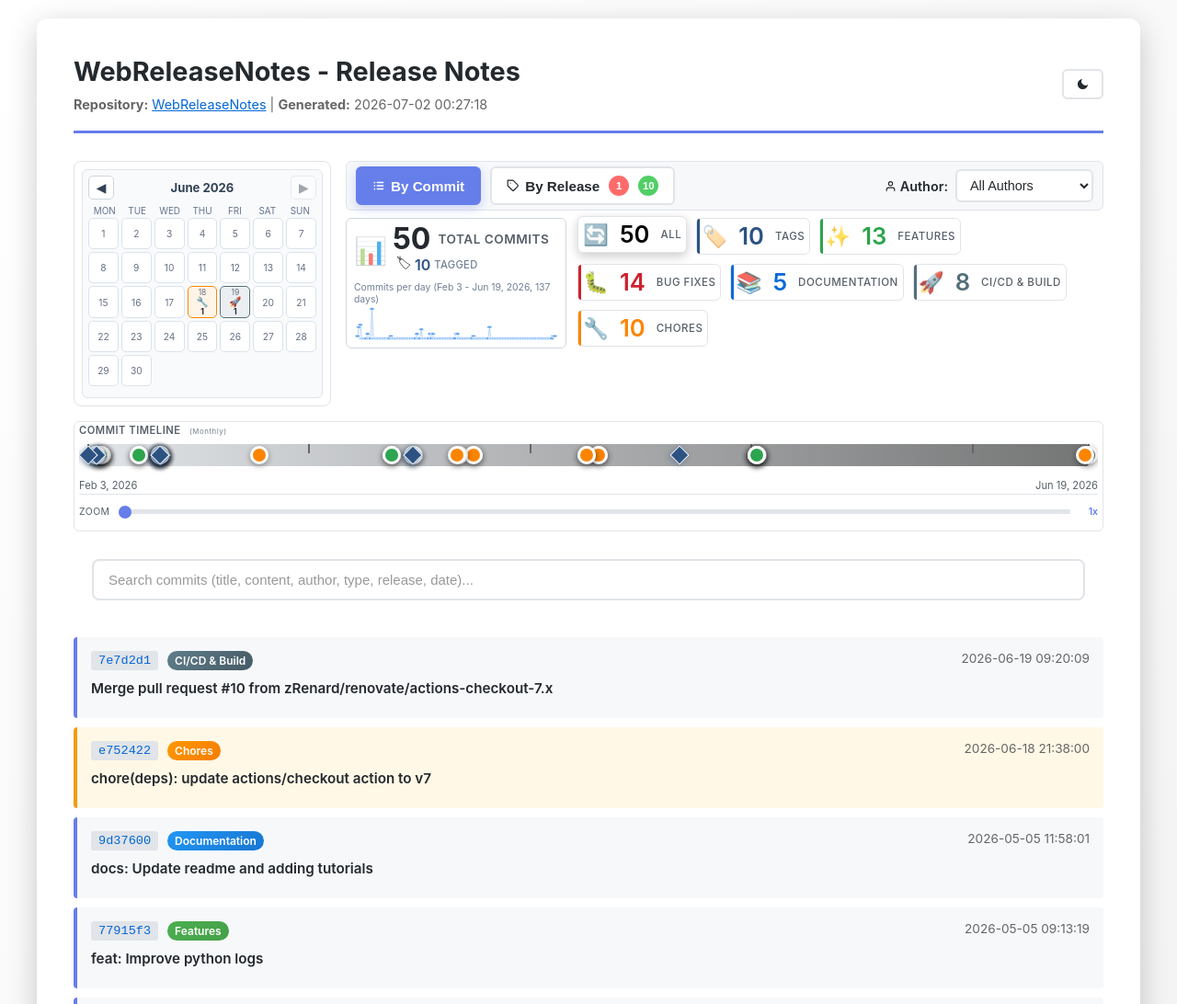
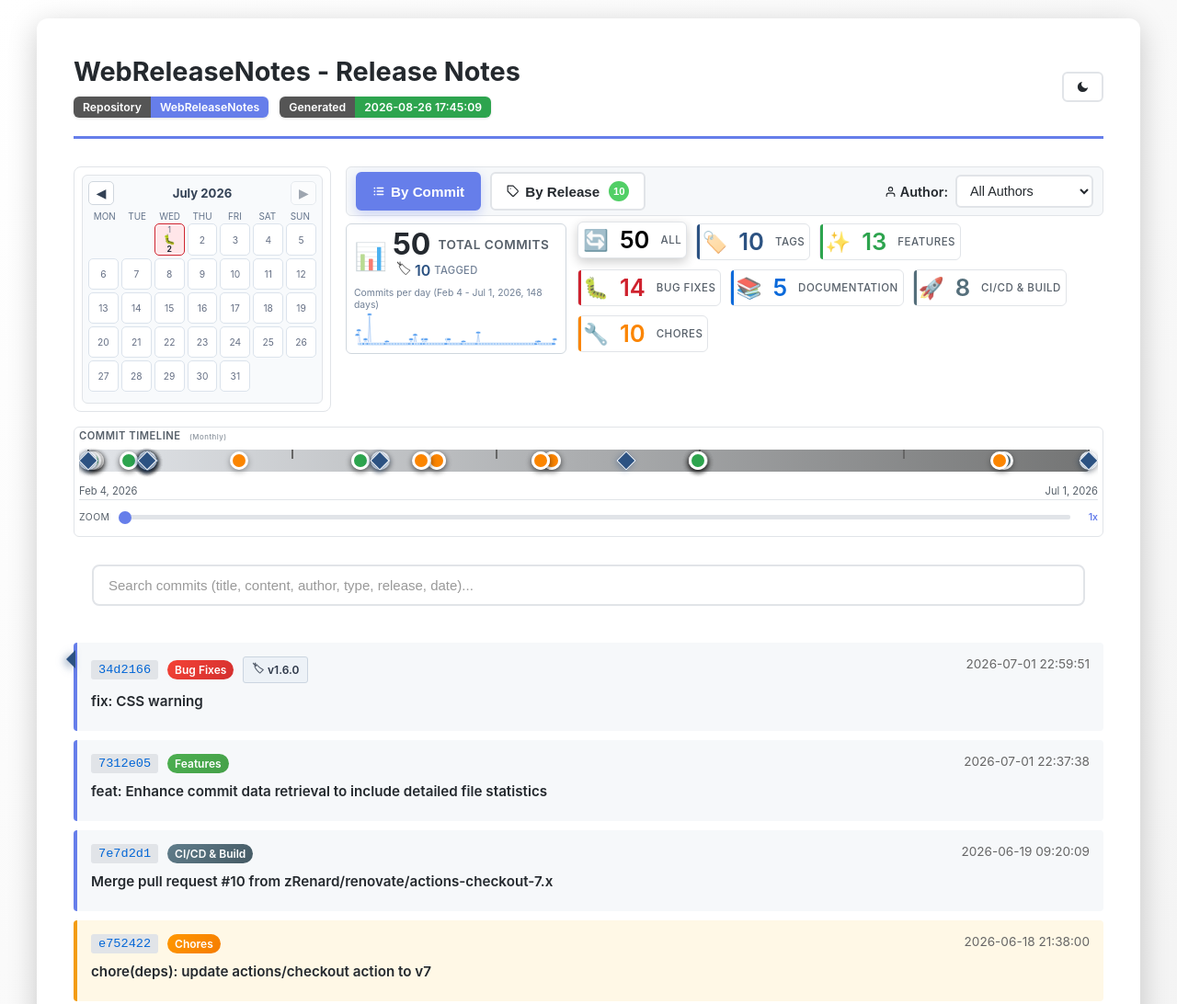
Before and after one commit to zRenard/WebReleaseNotes, a website: page release_notes.html in a window 1280 px wide. Shown: the top 1092 px of the page at 92% size. Drawn offline with Linux system fonts and the light colour scheme.

Commit message:
feat: Update dependency installation method and enhance metadata display
- Changed dependency installation from `pip install -e .` to `pip install -r requirements.txt` in multiple files.
- Added a new `requirements.txt` file for better dependency management.
- Enhanced metadata display in `release_notes.js` with styled badges for repository and generation date.
- Updated `release_notes.json` to include detailed commit information and timestamps.
- Improved CSS styles for metadata badges in `release_notes.css`.

```diff
--- a/release_notes.css
+++ b/release_notes.css
@@ -1,7 +1,51 @@
 /* Style sécurisé pour le lien du dépôt dans release_notes.js */
 .repo-link {
-    color: #0366d6;
+    color: inherit;
+    text-decoration: none;
+}
+
+.repo-link:hover {
     text-decoration: underline;
+}
+
+/* Badges de métadonnées (Repository / Generated) */
+.meta-badge {
+    display: inline-flex;
+    align-items: stretch;
+    border-radius: 6px;
+    overflow: hidden;
+    font-size: 0.85em;
+    font-weight: 600;
+    box-shadow: 0 1px 3px rgba(0, 0, 0, 0.12);
+    margin-right: 8px;
+    vertical-align: middle;
+}
+
+.meta-badge-label {
+    padding: 4px 10px;
+    background: #555;
+    color: #fff;
+    display: flex;
+    align-items: center;
+}
+
+.meta-badge-value {
+    padding: 4px 10px;
+    display: flex;
+    align-items: center;
+    color: #fff;
+}
+
+.meta-badge-repo .meta-badge-value {
+    background: var(--accent);
+}
+
+.meta-badge-date .meta-badge-value {
+    background: #2da44e;
+}
+
+body.theme-dark .meta-badge-label {
+    background: #333;
 }
 
 :root {
--- a/release_notes.js
+++ b/release_notes.js
@@ -177,8 +177,8 @@ function displayMetadata(data) {
     document.title = titleText;
 
     document.getElementById('metadata').innerHTML = `
-        <strong>Repository:</strong> ${repoLink} |
-        <strong>Generated:</strong> ${data.generated_at}
+        <span class="meta-badge meta-badge-repo"><span class="meta-badge-label">Repository</span><span class="meta-badge-value">${repoLink}</span></span>
+        <span class="meta-badge meta-badge-date"><span class="meta-badge-label">Generated</span><span class="meta-badge-value">${data.generated_at}</span></span>
     `;
 }
 
--- a/release_notes.json
+++ b/release_notes.json
@@ -1,12 +1,98 @@
 {
-  "generated_at": "2026-07-02 00:27:18",
-  "generated_at_iso": "2026-07-02T00:27:18.941597",
+  "generated_at": "2026-08-26 17:45:09",
+  "generated_at_iso": "2026-08-26T17:45:09.298347",
   "repository": {
     "name": "WebReleaseNotes",
     "branch": "main",
     "url": "https://github.com/zRenard/WebReleaseNotes"
   },
   "commits": [
+    {
+      "hash": "34d216623fc947c5fb223a7a9ca04faddcd1e355",
+      "short_hash": "34d2166",
+      "author": "zRenard",
+      "email": "zrenard@gmail.com",
+      "timestamp": 1782946791,
+      "message": "fix: CSS warning",
+      "message_short": "fix: CSS warning",
+      "type": "fix",
+      "modified_files": [
+        "release_notes.css"
+      ],
+      "modified_files_details": [
+        {
+          "path": "release_notes.css",
+          "insertions": 6,
+          "deletions": 6,
+          "lines_changed": 12
+        }
+      ],
+      "files_changed": 1,
+      "insertions": 6,
+      "deletions": 6,
+      "tags": [
+        "v1.6.0"
+      ]
+    },
+    {
+      "hash": "7312e05b3630ed92708d050719b263be0848ce2b",
+      "short_hash": "7312e05",
+      "author": "zRenard",
+      "email": "zrenard@gmail.com",
+      "timestamp": 1782945458,
+      "message": "feat: Enhance commit data retrieval to include detailed file statistics\n\n- Added a new section to gather detailed statistics for modified files in each commit.\n- Included file path, insertions, deletions, and total lines changed for each modified file.\n- Updated the commit data structure to include a list of modified files and their details.\n- dependencies update",
+      "message_short": "feat: Enhance commit data retrieval to include detailed file statistics",
+      "type": "feat",
+      "modified_files": [
+        "package-lock.json",
+        "release_notes.css",
+        "release_notes.html",
+        "release_notes.js",
+        "release_notes.json",
+        "release_notes.py"
+      ],
+      "modified_files_details": [
+        {
+          "path": "package-lock.json",
+          "insertions": 88,
+          "deletions": 89,
+          "lines_changed": 177
+        },
+        {
+          "path": "release_notes.css",
+          "insertions": 379,
+          "deletions": 191,
+          "lines_changed": 570
+        },
+        {
+          "path": "release_notes.html",
+          "insertions": 32,
+          "deletions": 12,
+          "lines_changed": 44
+        },
+        {
+          "path": "release_notes.js",
+          "insertions": 394,
+          "deletions": 140,
+          "lines_changed": 534
+        },
+        {
+          "path": "release_notes.json",
+          "insertions": 965,
+          "deletions": 182,
+          "lines_changed": 1147
+        },
+        {
+          "path": "release_notes.py",
+          "insertions": 11,
+          "deletions": 0,
+          "lines_changed": 11
+        }
+      ],
+      "files_changed": 6,
+      "insertions": 1869,
+      "deletions": 614
+    },
     {
       "hash": "7e7d2d127bb97a7a0b168e67ea654122967dc609",
       "short_hash": "7e7d2d1",
@@ -1339,72 +1425,6 @@
       "tags": [
         "v1.3.0"
       ]
-    },
-    {
-      "hash": "8c629b3c780f17888d50a9f56c133aaf8a6bf5a0",
-      "short_hash": "8c629b3",
-      "author": "zRenard",
-      "email": "zRenard@users.noreply.github.com",
-      "timestamp": 1770221115,
-      "message": "Add badges with releases numbers and specific one for incomming release\r\nFix an issues with dates of commits",
-      "message_short": "Add badges with releases numbers and specific one for incomming release\r",
-      "type": "feat",
-      "modified_files": [
-        "release_notes.css",
-        "release_notes.html",
-        "release_notes.js"
-      ],
-      "modified_files_details": [
-        {
-          "path": "release_notes.css",
-          "insertions": 45,
-          "deletions": 0,
-          "lines_changed": 45
-        },
-        {
-          "path": "release_notes.html",
-          "insertions": 2,
-          "deletions": 0,
-          "lines_changed": 2
-        },
-        {
-          "path": "release_notes.js",
-          "insertions": 40,
-          "deletions": 5,
-          "lines_changed": 45
-        }
-      ],
-      "files_changed": 3,
-      "insertions": 87,
-      "deletions": 5
-    },
-    {
-      "hash": "d71ab00a2c38c27867412b1a5d78e632fa5aa703",
-      "short_hash": "d71ab00",
-      "author": "zRenard",
-      "email": "zrenard@gmail.com",
-      "timestamp": 1770137339,
-      "message": "fix css lint errors",
-      "message_short": "fix css lint errors",
-      "type": "fix",
-      "modified_files": [
-        "release_notes.css"
-      ],
-      "modified_files_details": [
-        {
-          "path": "release_notes.css",
-          "insertions": 2,
-          "deletions": 1,
-          "lines_changed": 3
-        }
-      ],
-      "files_changed": 1,
-      "insertions": 2,
-      "deletions": 1,
-      "tags": [
-        "v1.2.0",
-        "v1.2.1"
-      ]
     }
   ]
 }
--- /dev/null
+++ b/requirements.txt
@@ -0,0 +1 @@
+GitPython>=3.1.40
```
Also changed, not shown: TUTORIAL.md (+5 -5 lines), .github/workflows/main.yml, README.md, 1 other file.
